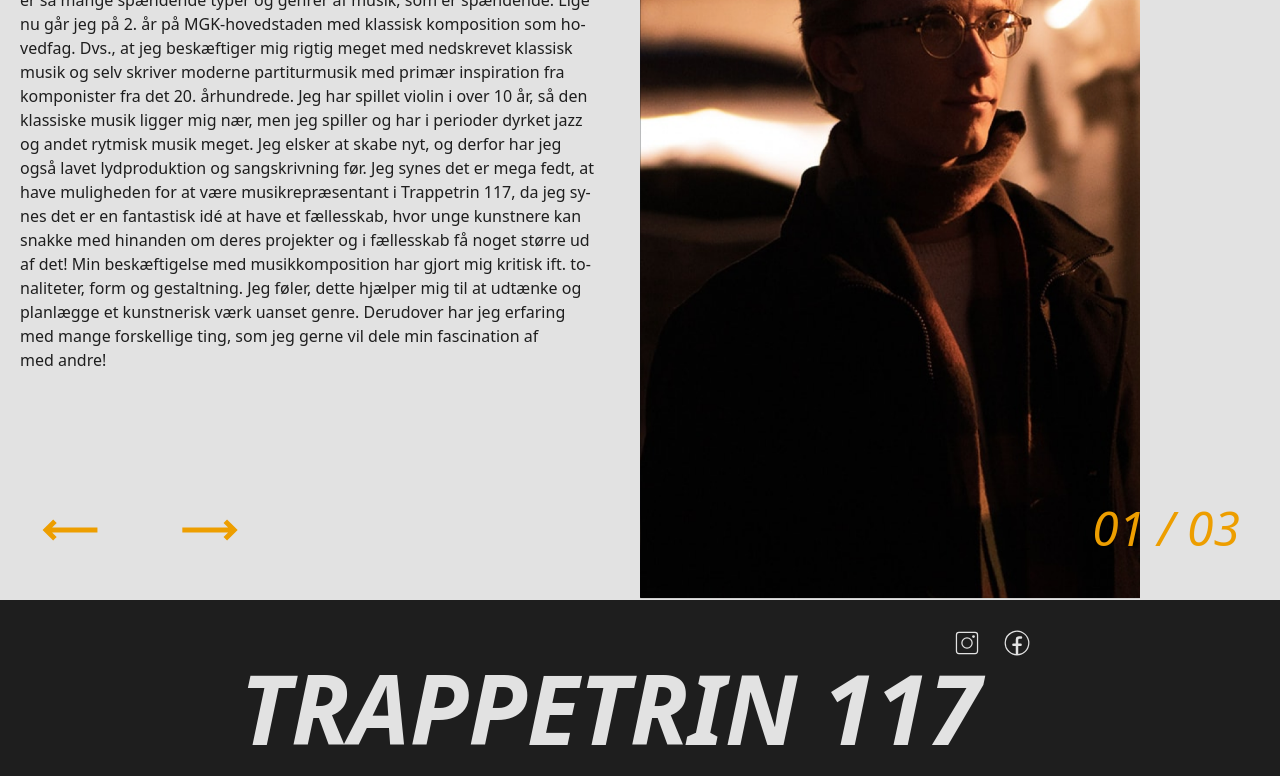
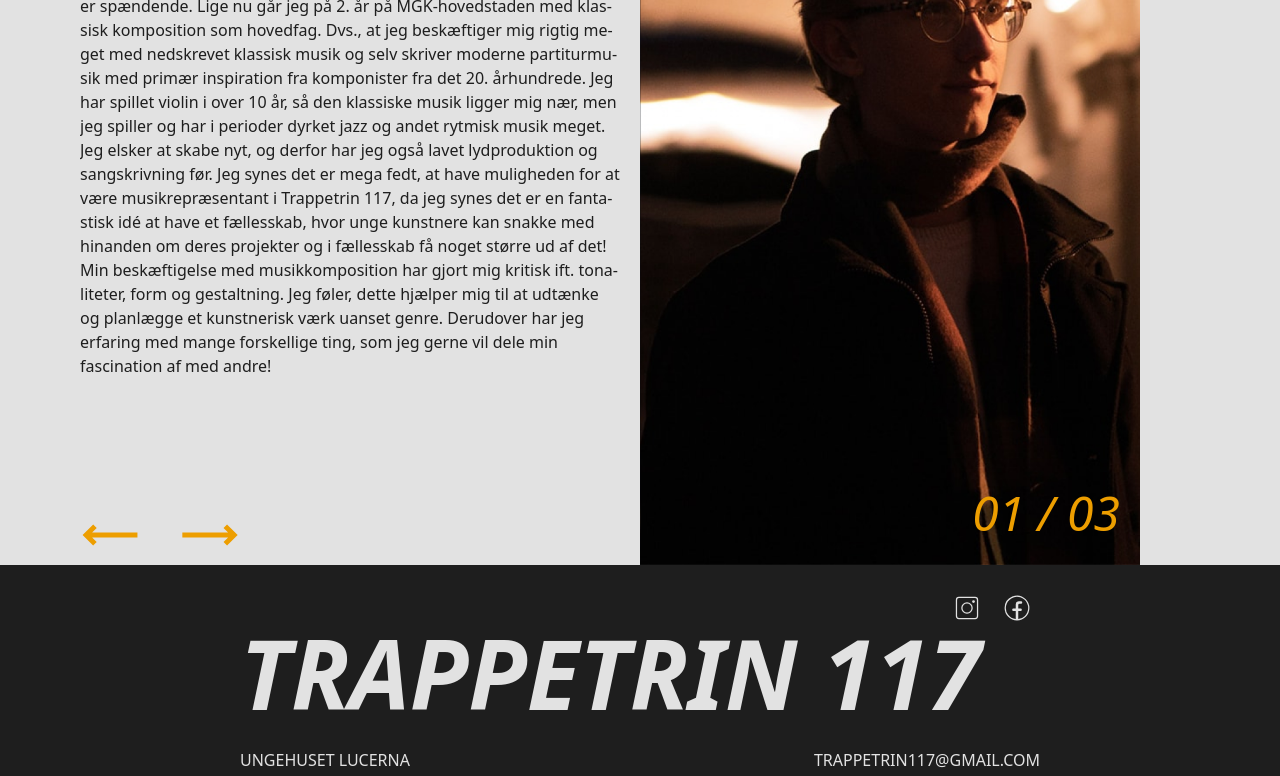
Before and after one commit to nanajulieaugustine/trappetrin117, a Next.js app: page /bestyrelsen in a window 1280 px wide. Shown: the part 1463-2239 px from the top of the page. Built offline with nearby package versions, Linux system fonts and the light colour scheme.

Commit message:
Mere responsiv swiper, max-w- i accordion og no break i mail i footer

```diff
--- a/src/app/globals.css
+++ b/src/app/globals.css
@@ -16,6 +16,10 @@
   font-size:16px;
   font-weight: 400;
   hyphens: auto;
+}
+
+.no-break{
+  hyphens:none;
 }
 
 h1{
--- a/src/components/bestyrelse/RepreasentanterCard.jsx
+++ b/src/components/bestyrelse/RepreasentanterCard.jsx
@@ -30,12 +30,13 @@
   };
 
   return (
-    <div className="w-full min-h-screen flex flex-col md:flex-row justify-between relative overflow-hidden">
-      {/* Venstre: Tekst */}
-      <div className="w-full md:w-1/2 py-10 md:py-0 flex-1 flex items-center">
+    <div className="w-full flex flex-col md:flex-row overflow-hidden min-h-screen">
+      {/* Venstre: Tekst + Pile */}
+      <div className="flex flex-col w-full py-10 md:py-0 md:w-1/2 px-5 md:pl-20 order-2 md:order-1">
+        {/* Tekst */}
+        <div className="flex-1">
           <Swiper
-          modules={[EffectFade, Navigation]}
-          effect="fade"
+              modules={[Navigation]}
               loop={true}
               onSwiper={(swiper) => {
                 swiperTextRef.current = swiper;
@@ -48,9 +49,9 @@
             {repraesentanter.map((person, i) => (
               <SwiperSlide
                 key={i}
-              className="flex items-center justify-center px-5 md:pl-5 min-h-full md:min-h-screen bg-(--background)"
+                className="flex items-start justify-start"
               >
-              <div className="bg-(--background) min-h-[960] max-w-xl">
+                <div className="max-w-xl">
                   <div className="flex flex-wrap gap-2">
                     <h3>{person.stilling}</h3>
                     <span className="thin">|</span>
@@ -66,8 +67,29 @@
           </Swiper>
         </div>
 
-      {/* Højre: Billede */}
-      <div className="w-full min-h-screen relative">
+        {/* Pile kun desktop */}
+        <div className="hidden md:flex gap-10 mt-10">
+          <button
+            aria-label="gå tilbage"
+            onClick={slidePrev}
+            className="text-(--yellow) hover:scale-110 cursor-pointer transition-transform duration-300"
+          >
+            <CgArrowLongLeft size={40} className="md:size-[60px]" />
+          </button>
+
+          <button
+            aria-label="gå frem"
+            onClick={slideNext}
+            className="text-(--yellow) hover:scale-110 cursor-pointer transition-transform duration-300"
+          >
+            <CgArrowLongRight size={40} className="md:size-[60px]" />
+          </button>
+        </div>
+      </div>
+
+      {/* Højre: Billede + Counter */}
+      <div className="relative flex justify-center items-start order-1 md:order-2">
+        <div className="relative w-[500px] max-h-screen overflow-hidden flex justify-center items-start">
           <Swiper
             modules={[EffectFade, Navigation]}
             effect="fade"
@@ -75,44 +97,44 @@
             onSwiper={(swiper) => {
               swiperImageRef.current = swiper;
             }}
-          className="w-full h-full"
+            className="w-[500px] h-auto max-h-screen"
           >
             {repraesentanter.map((person, i) => (
               <SwiperSlide
                 key={i}
-              className="flex justify-center items-center"
+                className="flex justify-center items-start"
               >
                 <Image
                   src={`/bestyrelse/${person.billede}`}
                   alt={person.navn}
                   width={500}
-                height={500}
-                className="object-cover"
+                  height={1000}
+                  className="object-cover w-[500px] h-auto max-h-screen"
                 />
               </SwiperSlide>
             ))}
           </Swiper>
-      </div>
 
-      {/* Pile */}
-      <div className="absolute inset-0 flex items-end justify-start gap-20 px-10 pb-10 z-20">
-        <button aria-label="gå tilbage"
+          {/* Pile ovenpå billedet på mobil */}
+          <div className="md:hidden absolute bottom-5 left-5 flex gap-5 z-30">
+            <button
+              aria-label="gå tilbage"
               onClick={slidePrev}
               className="text-(--yellow) hover:scale-110 cursor-pointer transition-transform duration-300"
             >
-          <CgArrowLongLeft size={40} className="md:size-[60px]" />
+              <CgArrowLongLeft size={40} />
             </button>
-
-        <button aria-label="gå frem"
+            <button
+              aria-label="gå frem"
               onClick={slideNext}
               className="text-(--yellow) hover:scale-110 cursor-pointer transition-transform duration-300"
             >
-          <CgArrowLongRight size={40} className="md:size-[60px]" />
+              <CgArrowLongRight size={40} />
             </button>
           </div>
 
-      {/* Counter */}
-      <div className="absolute bottom-10 right-10 thin italic text-(--yellow) text-5xl font-bold z-20 overflow-hidden h-[3.5rem]">
+          {/* Counter ovenpå billedet */}
+          <div className="absolute bottom-5 right-5 thin italic text-(--yellow) text-5xl font-bold z-20 overflow-hidden h-[3.5rem]">
             <AnimatePresence mode="wait">
               <motion.span
                 key={currentIndex}
@@ -129,5 +151,7 @@
             {String(repraesentanter.length).padStart(2, "0")}
           </div>
         </div>
+      </div>
+    </div>
   );
 }
--- a/src/components/global/Footer.jsx
+++ b/src/components/global/Footer.jsx
@@ -15,7 +15,7 @@
         <h1 className="italic white">Trappetrin 117</h1>
         <div className="flex white gap-10 justify-between">
             <p className="thin white max-w-50">UNGEHUSET LUCERNA AHLGADE 3F 4300 HOLBÆK</p>
-            <p className="thin">TRAPPETRIN117@GMAIL.COM</p>
+            <p className="thin no-break">TRAPPETRIN117@GMAIL.COM</p>
         </div>
         <p className="white flex justify-center thin">CVR: 45 32 31 61</p>
     </div> );
--- a/src/components/vaerk_hos_os/Accordion.jsx
+++ b/src/components/vaerk_hos_os/Accordion.jsx
@@ -16,7 +16,7 @@
         }}
       >
         <div className="flex justify-between items-center">
-          <h3>{title}</h3>
+          <h3 className="max-w-[300] md:max-w-[1000]">{title}</h3>
           {isOpen ? <HiMinus size={20} /> : <HiPlus size={20} />}
         </div>
         <hr className="mt-2" />
```
Lines whose indentation alone changed are shown as unchanged.
